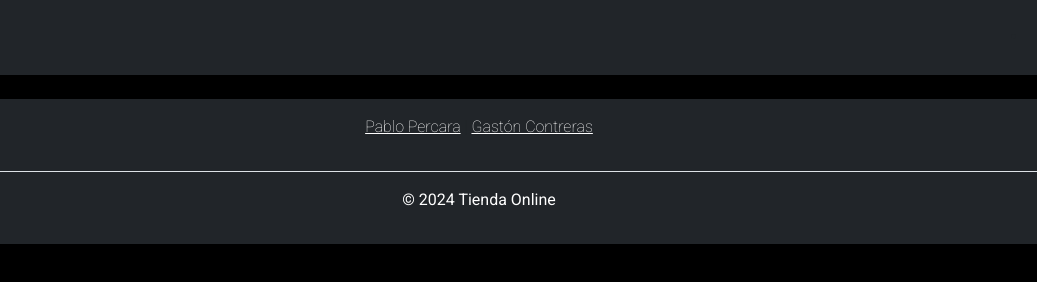
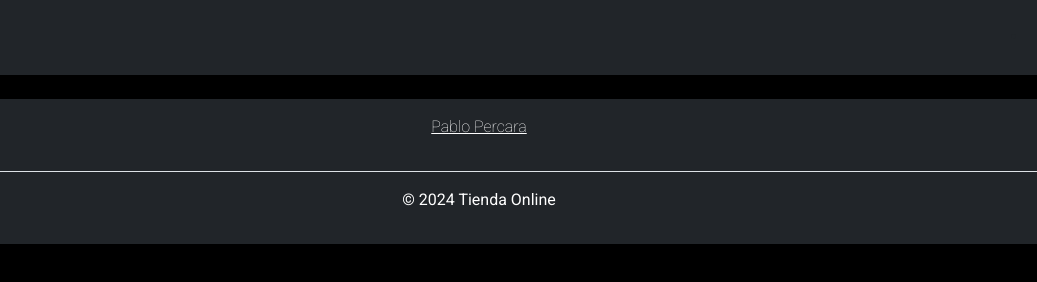
Before and after one commit to PerPab/ProyectoLabWeb, a plain HTML site: page index.html in a window 1280 px wide. Shown: the full height of the page, 161-1198 px from the left. Drawn offline with nearby package versions, Linux system fonts and the light colour scheme; some packages are replaced by stand-ins of ours; no server answers; a script that the page names is missing.

Commit message:
Update index.html

```diff
--- a/index.html
+++ b/index.html
@@ -152,9 +152,7 @@
             <footer class="py-3 my-4">
                 <ul class="nav justify-content-center border-bottom pb-3 mb-3">
 
-                    <p><a class="github-link" href="https://github.com/PerPab" target="_blank">Pablo Percara</a> | <a
-                            class="github-link" href="https://github.com/gastoncontrerasl" target="_blank">Gastón
-                            Contreras</a></p>
+                    <p><a class="github-link" href="https://github.com/PerPab" target="_blank">Pablo Percara</a></p>
                 </ul>
                 <p class="text-center text-body-secondary">&copy; 2024 Tienda Online</p>
             </footer>
```
